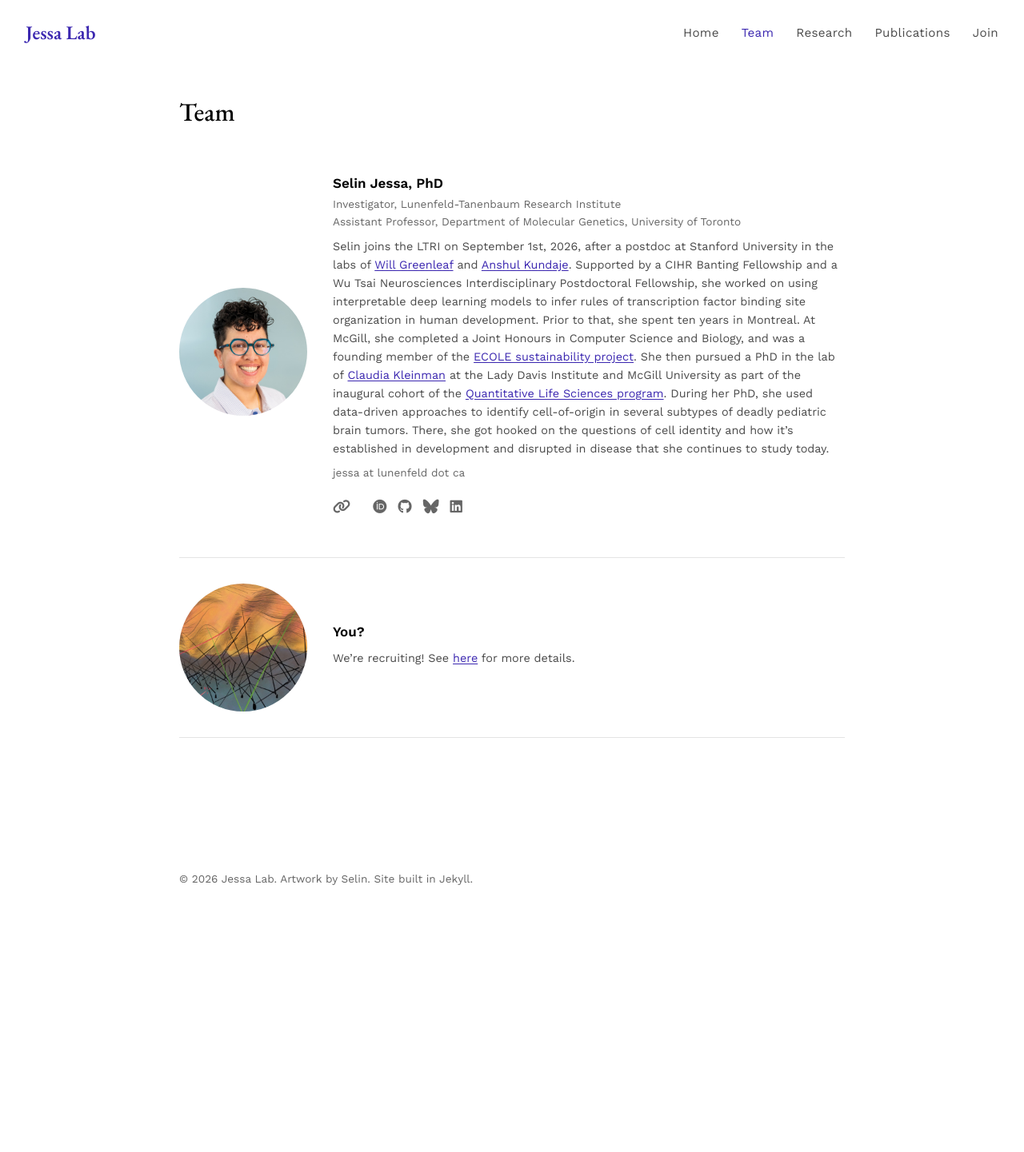
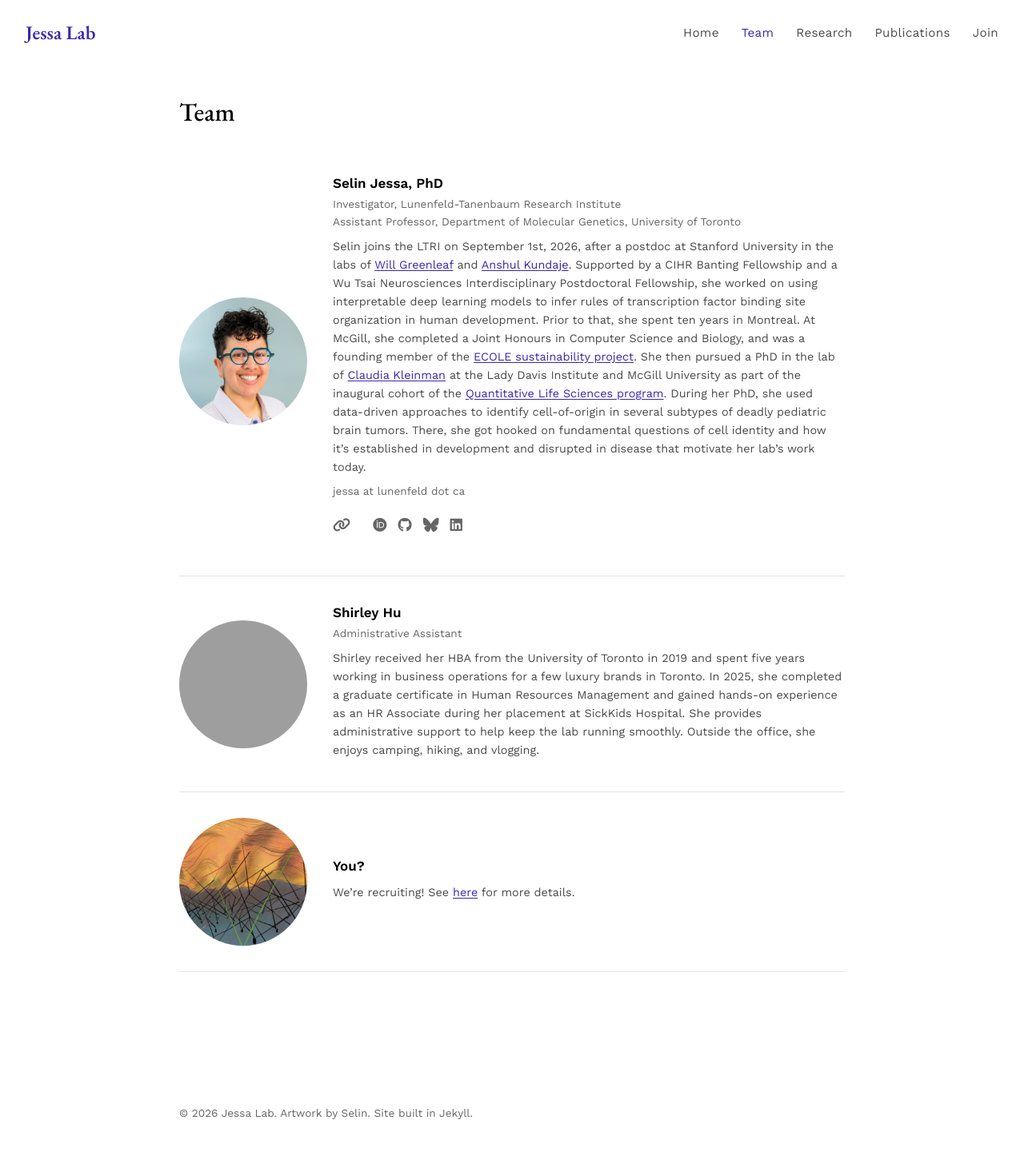
Before and after one commit to jessalab/jessalab.github.io, a Jekyll site: the page built from team.md, in a window 1280 px wide. Shown: the whole page at 80% size. Built offline with Jekyll 4.4.1, drawn with Linux system fonts in a browser that asks for light colours; a style sheet for code colours, icons or effects is not loaded; before the commit the page ends 1148 px from its top, so only the background shows below that; grey boxes are pictures that could not be loaded.

Commit message:
team and hiring updates

```diff
--- a/_data/team.yml
+++ b/_data/team.yml
@@ -13,8 +13,8 @@
     and was a founding member of the [ECOLE sustainability project](https://ecoleproject.com/). She then pursued a PhD in the lab of [Claudia Kleinman](https://www.functionalgenomics.ca/index.html)
     at the Lady Davis Institute and McGill University as part of the inaugural cohort of the [Quantitative Life Sciences program](https://www.mcgill.ca/qls/).
     During her PhD, she used data-driven approaches to identify cell-of-origin in several subtypes of deadly pediatric brain tumors. There,
-    she got hooked on the questions of cell identity and how it's established in development and disrupted in disease
-    that she continues to study today.
+    she got hooked on fundamental questions of cell identity and how it's established in development and disrupted in disease
+    that motivate her lab's work today.
   email: jessa at lunenfeld dot ca
   website: www.selinjessa.com
   github: sjessa
@@ -23,6 +23,17 @@
   bluesky: selinjessa.com
   linkedin: selinjessa
 
+- name: Shirley Hu
+  role: Administrative Assistant
+  photo: /assets/img/team/shirley-hu.jpg
+  bio: >-
+    Shirley received her HBA from the University of Toronto in 2019 and spent five
+    years working in business operations for a few luxury brands in Toronto. In 2025,
+    she completed a graduate certificate in Human Resources Management and gained hands‑on
+    experience as an HR Associate during her placement at SickKids Hospital. She provides
+    administrative support to help keep the lab running smoothly. Outside the office, she
+    enjoys camping, hiking, and vlogging.
+
 - name: You?
   photo: /assets/img/team/waddington-you.jpg
   bio: >-
--- a/join.md
+++ b/join.md
@@ -22,6 +22,14 @@ permalink: /join/
   <p>
     Summer students are exclusively selected from successful applicants to the Research Training
     Centre (RTC) at the Lunenfeld-Tanenbaum Research Institute. Keep an eye out for applications
-    in early 2027, due on February 28th of each year.
+    at the end of 2026, typically due early 2027. Undergraduate students interested
+    in working in the lab are welcome to email Selin ahead of time to discuss availability
+    and possible projects.
+  </p>
+
+  <h3>Undergraduate research course students</h3>
+  <p>
+    Students interested in completing a research project in the lab for an undergraduate
+    research course at UofT (especially MoGen) should email Selin to discuss opportunities.
   </p>
 </div>
```
Also changed, not shown: _news/2026-07-28-welcome.md (+1 -1 lines), _news/2026-09-08-team.md (added, +4 -0 lines), 1 other file.
